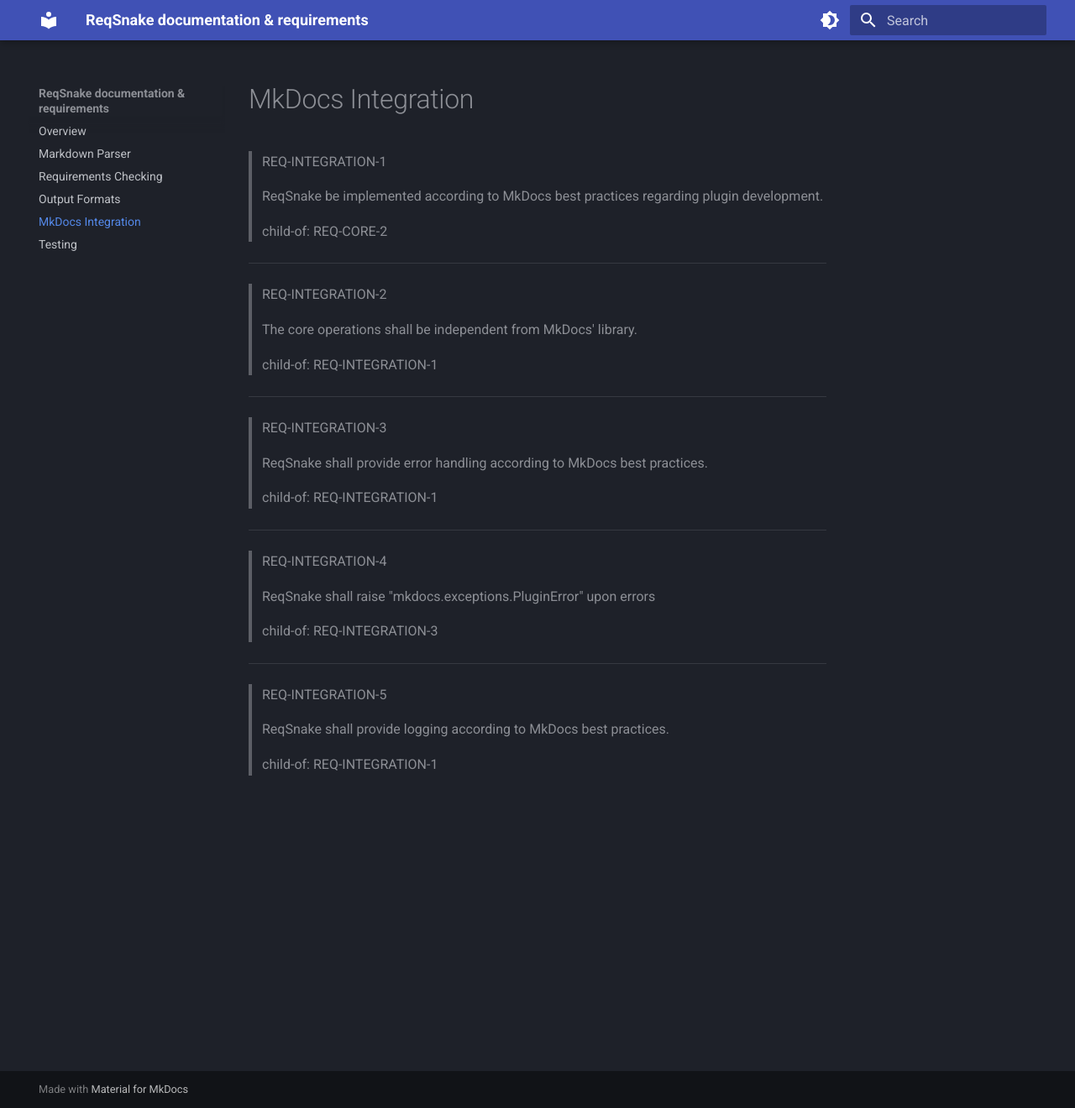
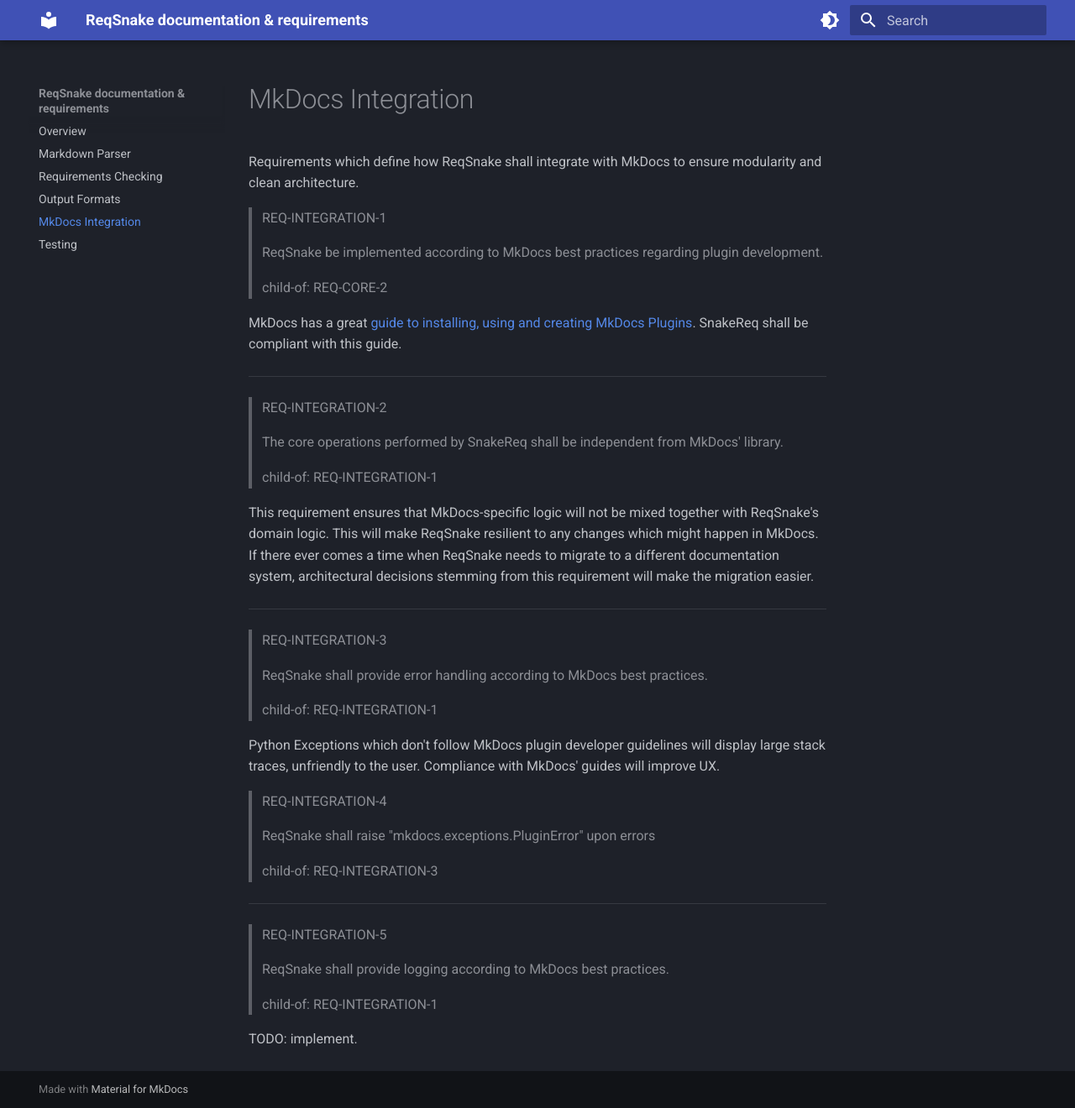
Before and after one commit to Wint3rmute/ReqSnake, an MkDocs documentation site: the page built from docs/REQ-INTEGRATION.md, in a window 1280 px wide and 1320 px high. Shown: the whole window at 84% size. Built offline with MkDocs 1.6.1 and Material for MkDocs 9.7.7, drawn with Linux system fonts in a browser that asks for light colours.

Commit message:
Architecture.md refresh

```diff
--- a/docs/REQ-INTEGRATION.md
+++ b/docs/REQ-INTEGRATION.md
@@ -1,4 +1,7 @@
 # MkDocs Integration
+
+Requirements which define how ReqSnake shall integrate with MkDocs to ensure
+modularity and clean architecture.
 
 > REQ-INTEGRATION-1
 >
@@ -6,13 +9,23 @@
 >
 > child-of: REQ-CORE-2
 
+MkDocs has a great [guide to installing, using and creating MkDocs
+Plugins](https://www.mkdocs.org/dev-guide/plugins/). SnakeReq shall be
+compliant with this guide.
+
 ---
 
 > REQ-INTEGRATION-2
 >
-> The core operations shall be independent from MkDocs' library.
+> The core operations performed by SnakeReq shall be independent from MkDocs' library.
 >
 > child-of: REQ-INTEGRATION-1
+
+This requirement ensures that MkDocs-specific logic will not be mixed together
+with ReqSnake's domain logic. This will make ReqSnake resilient to any changes
+which might happen in MkDocs. If there ever comes a time when ReqSnake needs to
+migrate to a different documentation system, architectural decisions stemming
+from this requirement will make the migration easier.
 
 ---
 
@@ -22,7 +35,9 @@
 >
 > child-of: REQ-INTEGRATION-1
 
----
+Python Exceptions which don't follow MkDocs plugin developer guidelines will
+display large stack traces, unfriendly to the user. Compliance with MkDocs'
+guides will improve UX.
 
 > REQ-INTEGRATION-4
 >
@@ -37,3 +52,5 @@
 > ReqSnake shall provide logging according to MkDocs best practices.
 >
 > child-of: REQ-INTEGRATION-1
+
+TODO: implement.
```
Also changed, not shown: ARCHITECTURE.md (+104 -12 lines), docs/REQ-CHECKS.md (+8 -2 lines).
